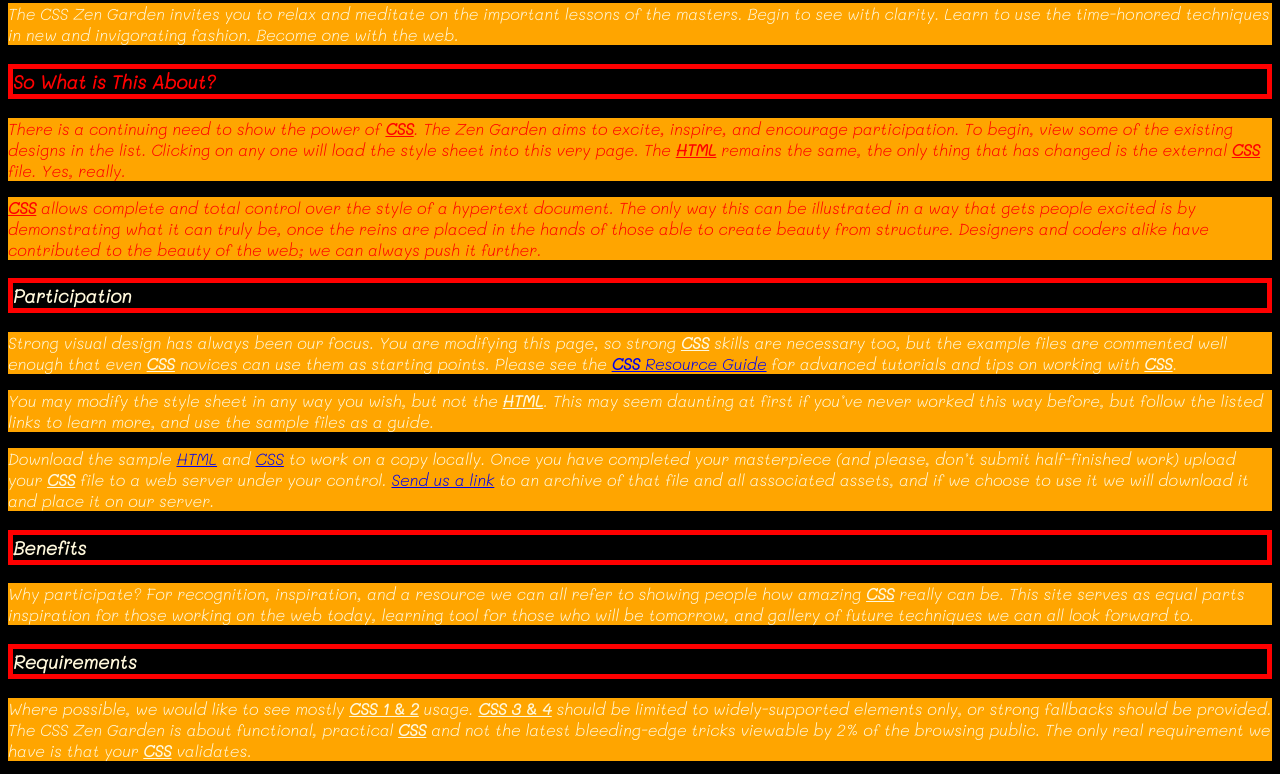
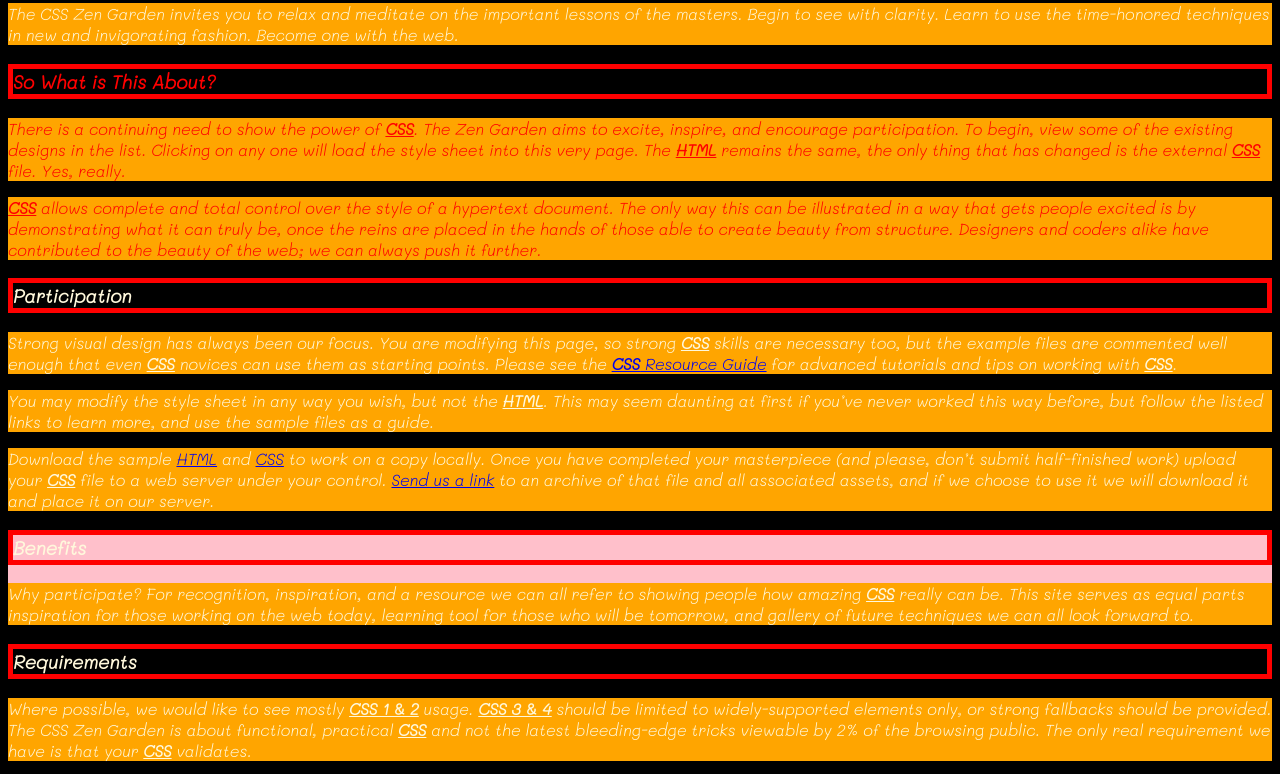
Before and after one commit to YositaP/DSGas-Lab02, a plain HTML site: page index.html in a window 1280 px wide. Shown: the part 344-1118 px from the top of the page. Drawn offline with Linux system fonts and the light colour scheme.

Commit message:
First comment

```diff
--- a/lab01CssProblem.css
+++ b/lab01CssProblem.css
@@ -34,6 +34,9 @@
 }
 
 /*Give <p> in id "zen-benefits" pink background*/
+#zen-benefits {
+    background-color: pink;
+}
 
 /*Make <li> adjacent to <h2> red background*/
 
```
